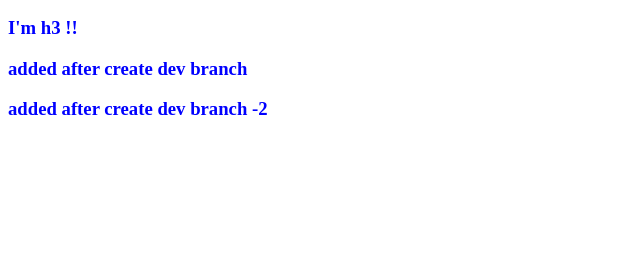
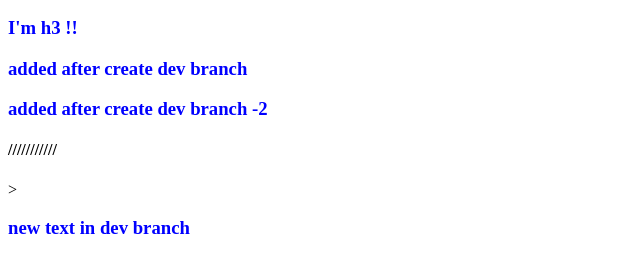
Before and after one commit to aEricLiao/gitLearning_test1, a plain HTML site: page index.html in a window 1280 px wide. Shown: the part 110-382 px from the top of the page, without its empty margins (0-640 px from the left). Drawn offline with Linux system fonts and the light colour scheme.

Commit message:
add new line in dev branch

```diff
--- a/index.html
+++ b/index.html
@@ -13,5 +13,7 @@
     <h3>I'm h3 !!  </h3>
     <h3>added after create dev branch </h3>
     <h3>added after create dev branch -2</h3>
+    <h4>///////////</h4>>
+    <h3>new text in dev branch<h3>
 </body>
 </html>
```
